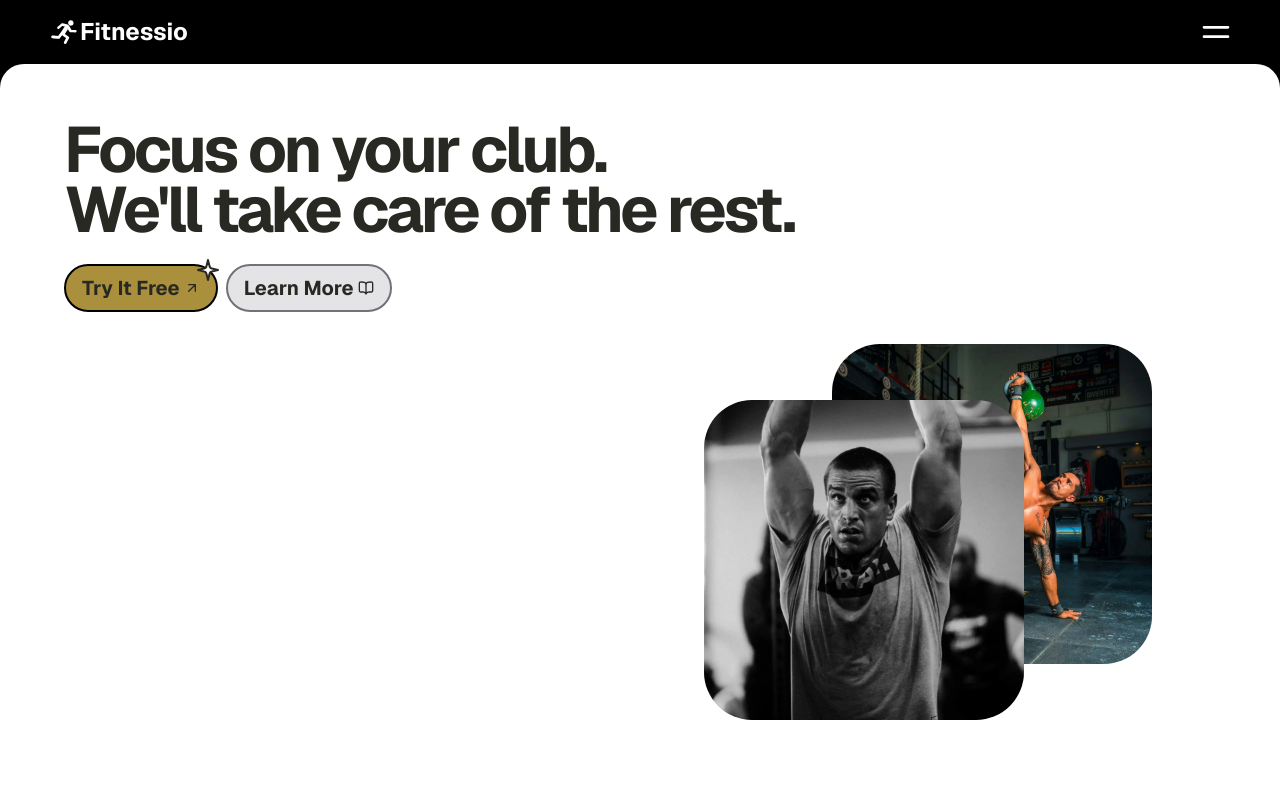
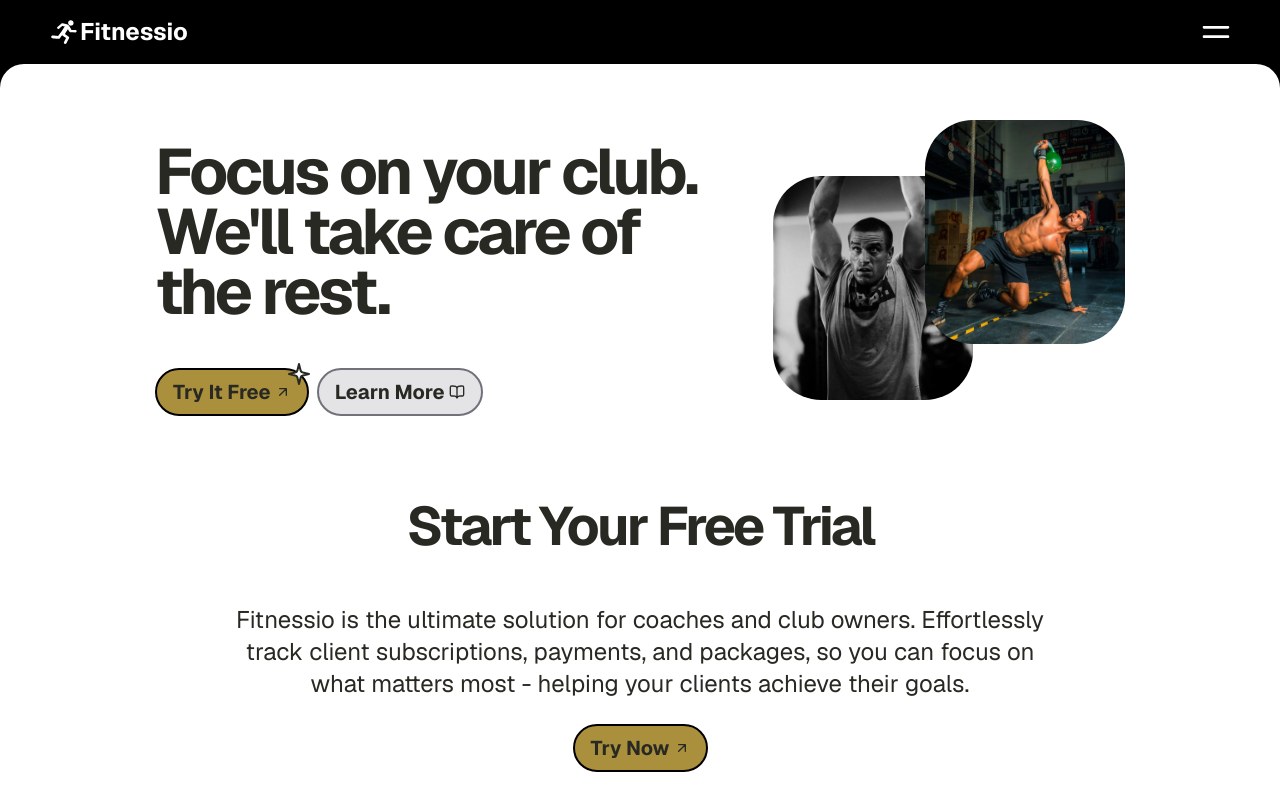
Before and after one commit to dylewskii/fitness-saas, a Next.js app: page / in a window 1280 px wide. Shown: the top 800 px of the page. Built offline with nearby package versions, Linux system fonts and the light colour scheme.

Commit message:
fix hero layout

```diff
--- a/src/app/page.tsx
+++ b/src/app/page.tsx
@@ -6,11 +6,13 @@ import Testimonial from "~/components/testimonial";
 import ExerciseSlider from "~/components/exercise-slider";
 import Pricing from "~/components/pricing";
 import Newsletter from "~/components/newsletter";
+import ImageSplit from "~/components/image-split";
 
 export default async function Home() {
   return (
     <main className="text-copy bg-background flex min-h-screen w-[100%] flex-col overflow-x-hidden rounded-t-3xl">
       <Hero />
+      <ImageSplit />
       <CTAPanel />
       <FeatureOverview />
       <ProcessBreakdown />
--- a/src/components/hero.tsx
+++ b/src/components/hero.tsx
@@ -1,19 +1,47 @@
 import React from "react";
 import ImageCard from "./image-card";
-import imageOne from "../../public/swinging-kettlebell.webp";
-import imageTwo from "../../public/workout-two.webp";
+import imgOne from "../../public/swinging-kettlebell.webp";
+import imgTwo from "../../public/workout-two.webp";
 import Button from "./ui/button";
 
 export default function Hero() {
   return (
-    <section className="flex flex-col py-6 sm:px-16 sm:py-14">
-      <div className="max-w-[970px] px-8 py-12 sm:my-auto sm:p-0">
+    <section className="flex flex-col items-center py-6 sm:px-16 sm:py-14">
+      <div className="relative flex max-w-[970px] flex-col px-8 pb-0 pt-12 sm:my-auto sm:p-0">
+        <div className="flex">
+          <HeroTitle />
+          <ImageCard
+            alt="A man holding a kettlebell above his head."
+            src={imgOne}
+            className="hidden lg:-right-12 lg:top-14 lg:flex lg:h-[14rem] lg:w-[16rem]"
+          />
+          <ImageCard
+            alt="A man holding a kettlebell above his head."
+            src={imgTwo}
+            className="hidden lg:right-0 lg:top-0 lg:flex lg:h-[14rem] lg:w-[16rem]"
+          />
+        </div>
+
+        <HeroButtons />
+
+        <WrappedImage />
+      </div>
+    </section>
+  );
+}
+
+const HeroTitle = () => {
+  return (
     <h1 className="bg-background block text-[2.25rem] font-bold tracking-tighter sm:my-auto sm:text-[3rem] md:text-[4rem] md:leading-[3.75rem]">
       Focus on your club. <br />
       We&apos;ll take care of the rest.
     </h1>
+  );
+};
 
-        <div className="flex items-center justify-center gap-2 py-6 sm:flex-col sm:items-start md:flex-row md:justify-start">
+const HeroButtons = () => {
+  return (
+    <div className="flex items-center justify-center gap-2 py-6 md:flex-row md:justify-start">
       <Button variant="primary">
         Try It Free
         <svg
@@ -63,25 +91,23 @@ export default function Hero() {
         </svg>
       </Button>
     </div>
-      </div>
+  );
+};
 
-      <div className="relative">
-        <div className="bg-background absolute -top-3 z-20 w-screen rounded-b-3xl p-4 sm:hidden"></div>
+const WrappedImage = () => {
+  return (
+    <div className="w-full sm:hidden">
+      <div className="relative left-1/2 right-1/2 -mx-[50vw] w-screen">
+        <div className="bg-background absolute -top-3 z-30 w-full rounded-b-3xl p-4 sm:hidden"></div>
         <div className="relative h-[24rem] sm:mt-[4rem]">
           <ImageCard
-            className="z-10 h-full w-full sm:absolute sm:right-48 sm:top-0 sm:h-[14rem] sm:w-[14rem] lg:h-[20rem] lg:w-[20rem]"
-            src={imageOne}
             alt="A man holding a kettlebell above his head."
-          />
-          <ImageCard
-            className="z-0 hidden sm:absolute sm:-top-14 sm:right-16 sm:block sm:h-[14rem] sm:w-[14rem] lg:h-[20rem] lg:w-[20rem]"
-            src={imageTwo}
-            alt="A man holding a kettlebell in the air whilst doing a side plank."
+            src={imgOne}
+            className="z-20 h-full w-full"
           />
         </div>
-
-        <div className="bg-background absolute -bottom-2 z-20 w-full rounded-t-3xl p-4 sm:hidden"></div>
+        <div className="bg-background absolute -bottom-2 z-30 w-screen rounded-t-3xl p-4 sm:hidden"></div>
       </div>
-    </section>
+    </div>
   );
-}
+};
--- /dev/null
+++ b/src/components/image-split.tsx
@@ -0,0 +1,32 @@
+import Image from "next/image";
+import imageOne from "../../public/swinging-kettlebell.webp";
+import imageTwo from "../../public/workout-two.webp";
+
+type ImageSplitProps = {
+  className?: string;
+};
+
+export default function ImageSplit({ className }: ImageSplitProps) {
+  return (
+    <section
+      className={`${className} hidden w-full sm:flex sm:h-[300px] sm:overflow-hidden lg:hidden`}
+    >
+      <div className="flex w-1/2">
+        <Image
+          src={imageOne}
+          alt="A man holding a kettlebell above his head."
+          className="h-full w-full object-cover"
+          sizes="50vw"
+        />
+      </div>
+      <div className="flex w-1/2">
+        <Image
+          src={imageTwo}
+          alt="A man holding a kettlebell in the air whilst doing a side plank."
+          className="h-full w-full object-cover"
+          sizes="50vw"
+        />
+      </div>
+    </section>
+  );
+}
```
Lines whose indentation alone changed are shown as unchanged.
